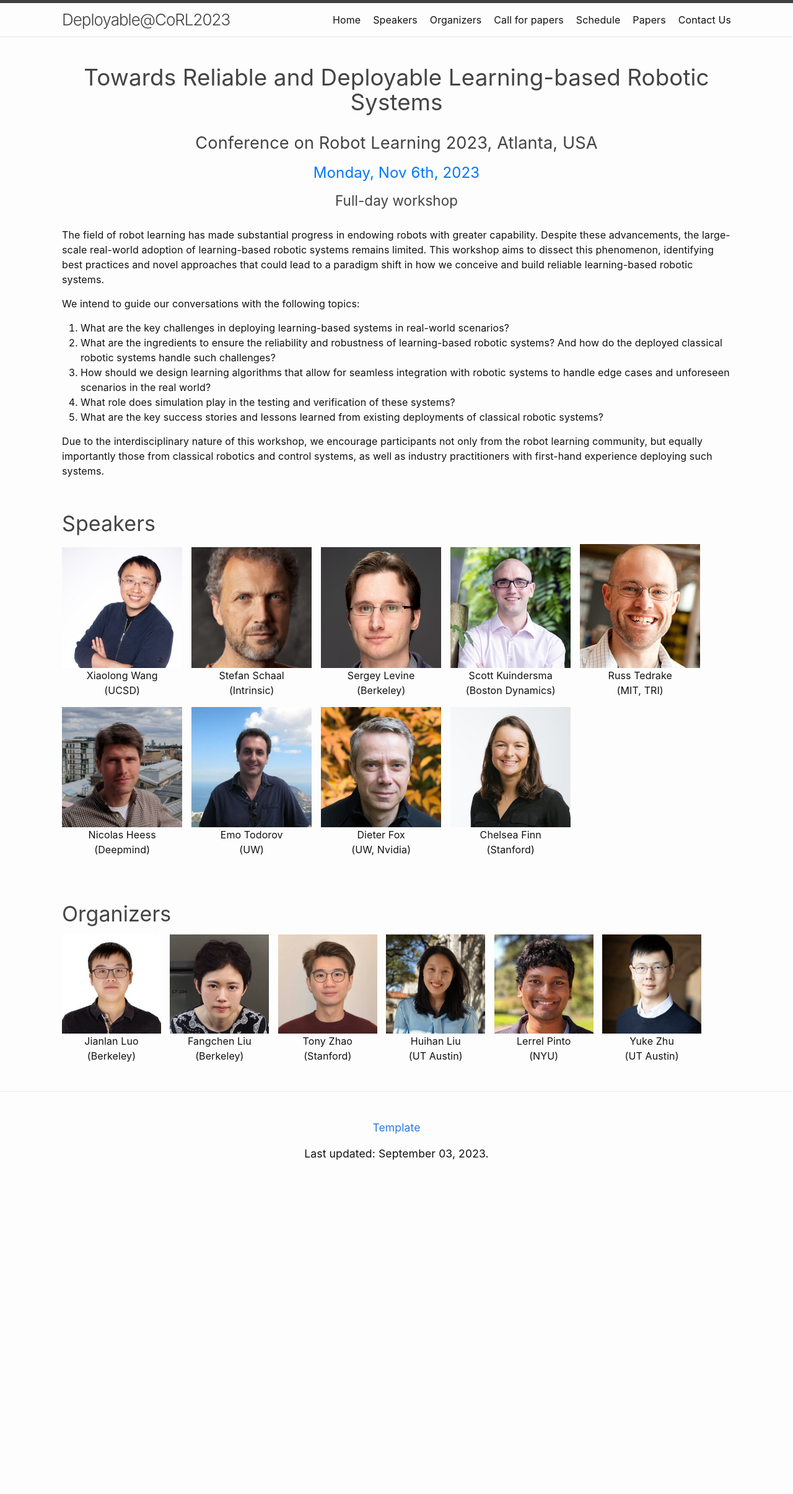
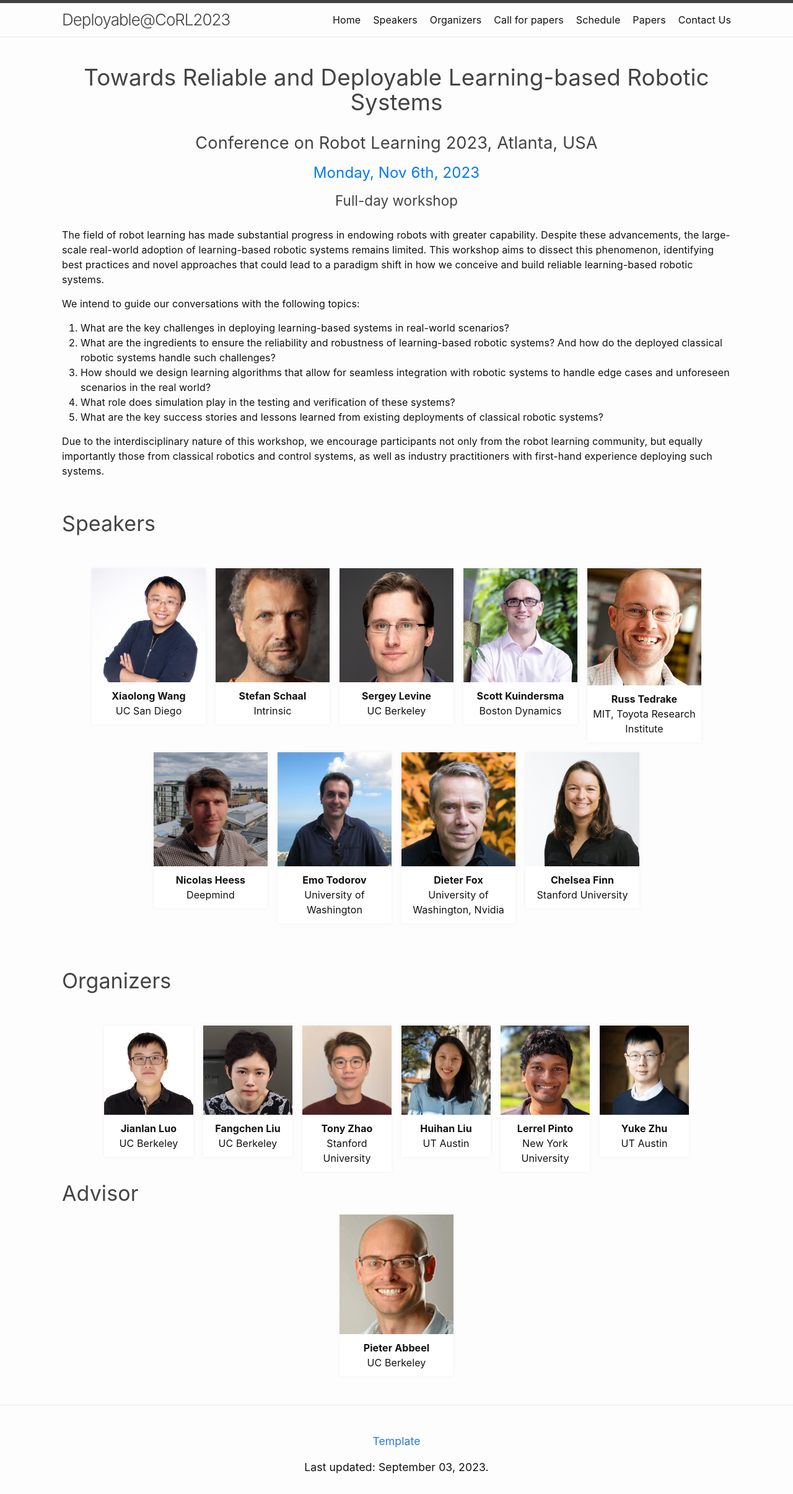
Before and after one commit to corl2023deployable/corl2023deployable.github.io, a Jekyll site: the page built from index.md, in a window 1280 px wide. Shown: the whole page at 62% size. Built offline with Jekyll 4.4.1, drawn with Linux system fonts in a browser that asks for light colours; before the commit the page ends 1905 px from its top, so only the background shows below that.

Commit message:
better formatting for images, add pieter

```diff
--- a/assets/css/workshop.css
+++ b/assets/css/workshop.css
@@ -124,3 +124,103 @@ figure figcaption {
   font-size: 16px;
   text-align: center;
 }
+
+
+.grid {
+  max-width: 1000px;
+  margin: 0 auto;
+  display: -webkit-box;
+  display: -ms-flexbox;
+  display: flex;
+  -ms-flex-wrap: wrap;
+      flex-wrap: wrap;
+  -webkit-box-pack: center;
+      -ms-flex-pack: center;
+          justify-content: center;
+}
+
+.grid-item {
+  min-width: 200px;
+  max-width: 200px;
+  -webkit-box-flex: 1;
+      -ms-flex: 1 1 200px;
+          flex: 1 1 200px;
+  padding-left: .5rem;
+  padding-right: .5rem;
+  margin-bottom: 1rem;
+}
+
+.grid-item figure {
+  padding: 0;
+  margin: 0;
+  box-shadow: 0px 0px 6px 0px rgba(0, 0, 0, 0.05);
+}
+
+.grid-item figure img {
+  display: block;
+  max-width: 100%;
+}
+.grid-item figcaption {
+  display: block;
+  padding: .625rem .5rem;
+  background: #ffffff;
+}
+
+
+
+
+
+.gridorg-item {
+  min-width: 160px;
+  max-width: 160px;
+  -webkit-box-flex: 1;
+      -ms-flex: 1 1 160px;
+          flex: 1 1 160px;
+  padding-left: .5rem;
+  padding-right: .5rem;
+  margin-bottom: 1rem;
+}
+
+.gridorg-item figure {
+  padding: 0;
+  margin: 0;
+  box-shadow: 0px 0px 6px 0px rgba(0, 0, 0, 0.05);
+}
+
+.gridorg-item figure img {
+  display: block;
+  max-width: 100%;
+}
+.gridorg-item figcaption {
+  display: block;
+  padding: .625rem .5rem;
+  background: #ffffff;
+}
+
+
+
+.gridadvisor-item {
+  min-width: 600px;
+  max-width: 600px;
+  -webkit-box-flex: 1;
+      -ms-flex: 1 1 600px;
+          flex: 1 1 600px;
+  padding-left: .5rem;
+  padding-right: .5rem;
+  margin-bottom: 1rem;
+}
+
+.gridadvisor-item figure {
+  padding: 0;
+  margin: 0;
+  box-shadow: 0px 0px 6px 0px rgba(0, 0, 0, 0.05);
+}
+
+.gridadvisor-item figure img {
+  display: block;
+  max-width: 100%;
+}
+.gridadvisor-item figcaption {
+  display: block;
+  padding: .625rem .5rem;
+}
--- a/index.md
+++ b/index.md
@@ -26,89 +26,119 @@ Due to the interdisciplinary nature of this workshop, we encourage participants
 &nbsp;
 
 ### Speakers
+&nbsp;
 
-<article class="gallery">
-  <figure>
-  <img src="assets/img/speakers/xiaolong_wang.jpg" width="200"/>
-  <figcaption>Xiaolong Wang<br>(UCSD)</figcaption>
-  </figure>
+<div class="grid">
+    <div class="grid-item">
+        <figure>
+        <img src="assets/img/speakers/xiaolong_wang.jpg" width="200"/>
+        <figcaption><b>Xiaolong Wang</b><br>UC San Diego</figcaption>
+        </figure>
+    </div>
+    <div class="grid-item">
+        <figure>
+        <img src="assets/img/speakers/stefan_schaal.jpg" width="200" />
+        <figcaption><b>Stefan Schaal</b><br>Intrinsic</figcaption>
+        </figure>
+    </div>
+    <div class="grid-item">
+        <figure>
+        <img src="assets/img/speakers/sergey_levine.jpg" width="200" />
+        <figcaption><b>Sergey Levine</b><br>UC Berkeley</figcaption>
+        </figure>
+    </div>
+    <div class="grid-item">
+        <figure>
+        <img src="assets/img/speakers/scott_kuindersma.jpg" width="200" />
+        <figcaption><b>Scott Kuindersma</b><br>Boston Dynamics</figcaption>
+        </figure>
+    </div>
+    <div class="grid-item">
+        <figure>
+        <img src="assets/img/speakers/russ_tedrake.jpg" width="200" />
+        <figcaption><b>Russ Tedrake</b><br>MIT, Toyota Research Institute</figcaption>
+        </figure>
+    </div>
+    <div class="grid-item">
+        <figure>
+        <img src="assets/img/speakers/nicolas_heess.jpg" width="200" />
+        <figcaption><b>Nicolas Heess</b><br>Deepmind</figcaption>
+        </figure>
+    </div>
+    <div class="grid-item">
+        <figure>
+        <img src="assets/img/speakers/emo_todorov.jpg" width="200" />
+        <figcaption><b>Emo Todorov</b><br>University of Washington</figcaption>
+        </figure>
+    </div>
+    <div class="grid-item">
+        <figure>
+        <img src="assets/img/speakers/dieter_fox.jpg" width="200" />
+        <figcaption><b>Dieter Fox</b><br>University of Washington, Nvidia</figcaption>
+        </figure>
+    </div>
+    <div class="grid-item">
+        <figure>
+        <img src="assets/img/speakers/chelsea_finn.jpg" width="200" />
+        <figcaption><b>Chelsea Finn</b><br>Stanford University</figcaption>
+        </figure>
+    </div>
+</div>
 
-  <figure>
-  <img src="assets/img/speakers/stefan_schaal.jpg" width="200" />
-  <figcaption>Stefan Schaal<br>(Intrinsic)</figcaption>
-  </figure>
-
-  <figure>
-  <img src="assets/img/speakers/sergey_levine.jpg" width="200" />
-  <figcaption>Sergey Levine<br>(Berkeley)</figcaption>
-  </figure>
-
-  <figure>
-  <img src="assets/img/speakers/scott_kuindersma.jpg" width="200" />
-  <figcaption>Scott Kuindersma<br>(Boston Dynamics)</figcaption>
-  </figure>
-
-  <figure>
-  <img src="assets/img/speakers/russ_tedrake.jpg" width="200" />
-  <figcaption>Russ Tedrake<br>(MIT, TRI)</figcaption>
-  </figure>
-
-  <figure>
-  <img src="assets/img/speakers/nicolas_heess.jpg" width="200" />
-  <figcaption>Nicolas Heess<br>(Deepmind)</figcaption>
-  </figure>
-
-  <figure>
-  <img src="assets/img/speakers/emo_todorov.jpg" width="200" />
-  <figcaption>Emo Todorov<br>(UW)</figcaption>
-  </figure>
-
-  <figure>
-  <img src="assets/img/speakers/dieter_fox.jpg" width="200" />
-  <figcaption>Dieter Fox<br>(UW, Nvidia)</figcaption>
-  </figure>
-
-  <figure>
-  <img src="assets/img/speakers/chelsea_finn.jpg" width="200" />
-  <figcaption>Chelsea Finn<br>(Stanford)</figcaption>
-  </figure>
-</article>
+&nbsp;
 
 
-&nbsp;
+### Organizers
 &nbsp;
 
-### Organizers
 
-<article class="gallery_small">
-  <figure>
-  <img src="assets/img/organizers/jianlan_luo.jpg" width="200"/>
-  <figcaption>Jianlan Luo<br>(Berkeley)</figcaption>
-  </figure>
+<div class="grid">
+    <div class="gridorg-item">
+        <figure>
+        <img src="assets/img/organizers/jianlan_luo.jpg" width="200"/>
+        <figcaption><b>Jianlan Luo</b><br>UC Berkeley</figcaption>
+        </figure>
+    </div>
+    <div class="gridorg-item">
+        <figure>
+        <img src="assets/img/organizers/fangchen_liu.jpg" width="200" />
+        <figcaption><b>Fangchen Liu</b><br>UC Berkeley</figcaption>
+        </figure>
+    </div>
+    <div class="gridorg-item">
+        <figure>
+        <img src="assets/img/organizers/tony_zhao.jpg" width="200" />
+        <figcaption><b>Tony Zhao</b><br>Stanford University</figcaption>
+        </figure>
+    </div>
+    <div class="gridorg-item">
+        <figure>
+        <img src="assets/img/organizers/huihan_liu.jpg" width="200" />
+        <figcaption><b>Huihan Liu</b><br>UT Austin</figcaption>
+        </figure>
+    </div>
+    <div class="gridorg-item">
+        <figure>
+        <img src="assets/img/organizers/lerrel_pinto.jpg" width="200" />
+        <figcaption><b>Lerrel Pinto</b><br>New York University</figcaption>
+        </figure>
+    </div>
+    <div class="gridorg-item">
+        <figure>
+        <img src="assets/img/organizers/yuke_zhu.jpg" width="200" />
+        <figcaption><b>Yuke Zhu</b><br>UT Austin</figcaption>
+        </figure>
+    </div>
+</div>
 
-  <figure>
-  <img src="assets/img/organizers/fangchen_liu.jpg" width="200" />
-  <figcaption>Fangchen Liu<br>(Berkeley)</figcaption>
-  </figure>
 
-  <figure>
-  <img src="assets/img/organizers/tony_zhao.jpg" width="200" />
-  <figcaption>Tony Zhao<br>(Stanford)</figcaption>
-  </figure>
+### Advisor
 
-  <figure>
-  <img src="assets/img/organizers/huihan_liu.jpg" width="200" />
-  <figcaption>Huihan Liu<br>(UT Austin)</figcaption>
-  </figure>
-
-  <figure>
-  <img src="assets/img/organizers/lerrel_pinto.jpg" width="200" />
-  <figcaption>Lerrel Pinto<br>(NYU)</figcaption>
-  </figure>
-
-  <figure>
-  <img src="assets/img/organizers/yuke_zhu.jpg" width="200" />
-  <figcaption>Yuke Zhu<br>(UT Austin)</figcaption>
-  </figure>
-
-</article>
+<div class="grid">
+    <div class="grid-item">
+        <figure>
+        <img src="assets/img/organizers/pieter_abbeel.jpg" width="200"/>
+        <figcaption><b>Pieter Abbeel</b><br>UC Berkeley</figcaption>
+        </figure>
+    </div>
+</div>
```
Also changed, not shown: _layouts/organizers.html (+15 -1 lines), assets/img/organizers/pieter_abbeel.jpg (added), assets/img/organizers/pieter_abbeel_PR2.png (added).
